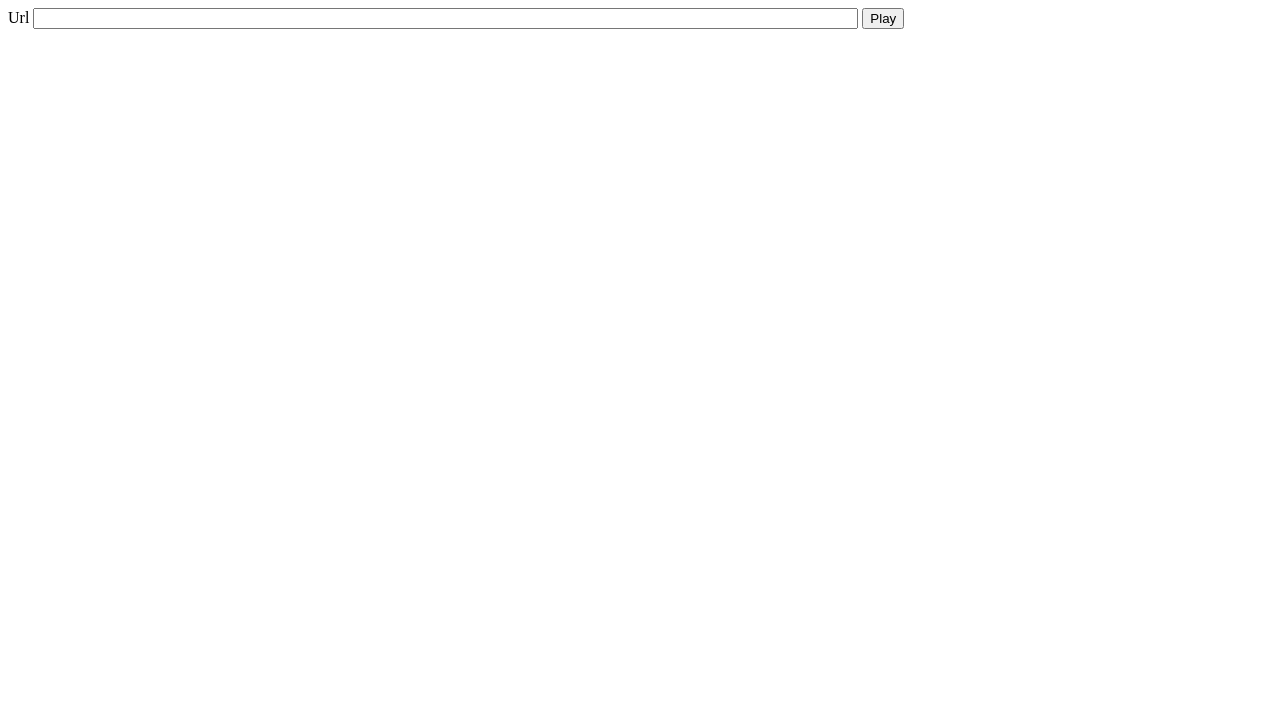
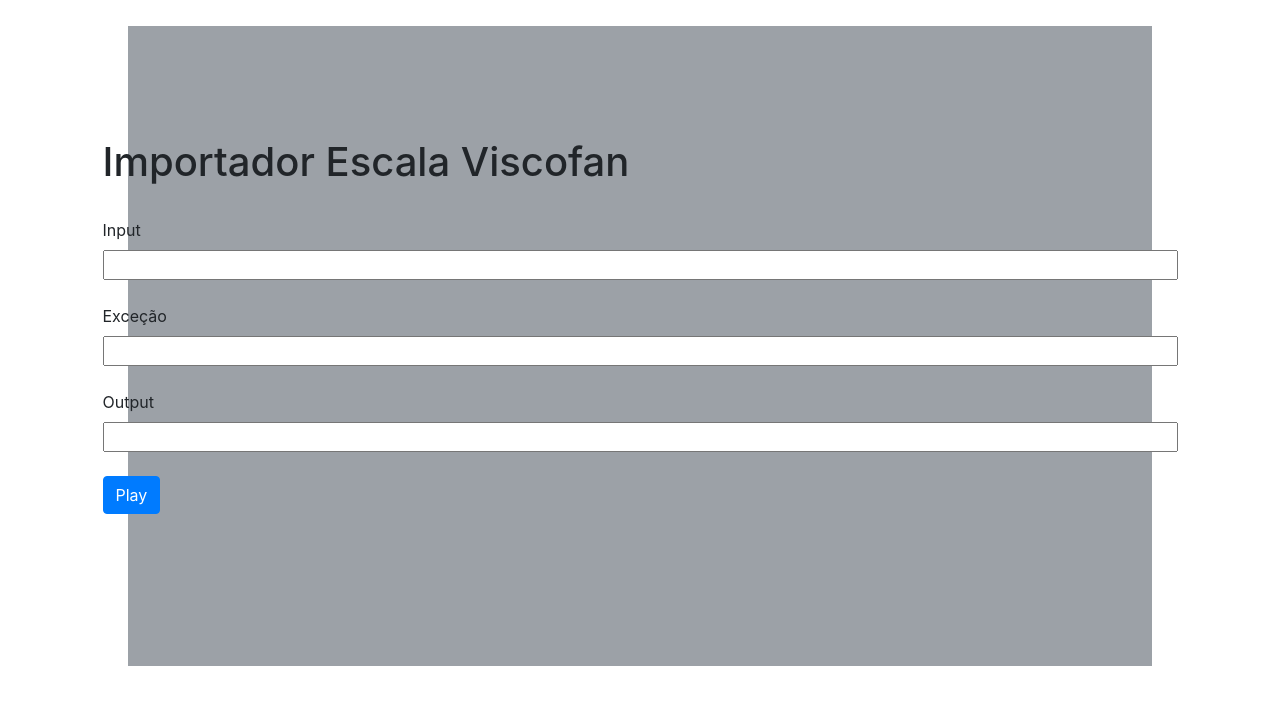
Before and after one commit to ofioneu/importador-escala-viscofan, a Flask app: page / in a window 1280 px wide. Shown: the top 705 px of the page. Run offline with Flask 2, Linux system fonts and the light colour scheme; some libraries are stand-ins or nearby versions.

Commit message:
App flask funcional com alertas

```diff
--- a/app.py
+++ b/app.py
@@ -13,128 +13,171 @@
 
 @app.route('/', methods=['GET', 'POST'])
 def importador():
-    form = MyForm()
-    a = ''
-    url_=''
-    if form.validate_on_submit():
-        url_ = form.url.data
-        print(url_)
-        a = pd.read_excel(url_) # abre o arquivo xlsx
+    try:
+        form = MyForm()
+        a = ''
+        url_ =''
+        excecao_ = ''
+        output_ =''
 
-        frame = pd.DataFrame(a) # cria um dataframe geral do arquivo
+        if form.validate_on_submit():
+            url_ = form.url.data
+            excecao_ = form.excecao.data
+            output_ = form.output.data
+            xlsx = pd.read_excel(url_) # abre o arquivo xlsx
+            frame = pd.DataFrame(xlsx) # cria um dataframe geral do arquivo
+            print(url_)
+            print(excecao_)
+            print(output_)
+
+            arq_all = open (str(output_)+'escala.txt', 'a')
 
 
+            t1e = frame.loc[0, 'TURNO 1 E']
+            t1s = frame.loc[0, 'TURNO 1 S']
+            t2e = frame.loc[0, 'TURNO 2 E']
+            t2s = frame.loc[0, 'TURNO 2 S']
+            t3e = frame.loc[0, 'TURNO 3 E']
+            t3s = frame.loc[0, 'TURNO 3 S']
 
-        t1e = frame.loc[0, 'TURNO 1 E']
-        t1s = frame.loc[0, 'TURNO 1 S']
-        t2e = frame.loc[0, 'TURNO 2 E']
-        t2s = frame.loc[0, 'TURNO 2 S']
-        t3e = frame.loc[0, 'TURNO 3 E']
-        t3s = frame.loc[0, 'TURNO 3 S']
+            ida = frame.loc[0, 'ID A'].astype(int)
+            idb = frame.loc[0, 'ID B'].astype(int)
+            idc = frame.loc[0, 'ID C'].astype(int)
+            idd = frame.loc[0, 'ID D'].astype(int)
+            ide = frame.loc[0, 'ID E'].astype(int)
 
-        ida = frame.loc[0, 'ID A'].astype(int)
-        idb = frame.loc[0, 'ID B'].astype(int)
-        idc = frame.loc[0, 'ID C'].astype(int)
-        idd = frame.loc[0, 'ID D'].astype(int)
-        ide = frame.loc[0, 'ID E'].astype(int)
+            ano = frame.loc[0, 'ANO'].astype(int)
+            mes = frame.loc[0, 'MÊS'].astype(int)
 
-        ano = frame.loc[0, 'ANO'].astype(int)
-        mes = frame.loc[0, 'MÊS'].astype(int)
+            dia = 0
+            for i in frame['ESCALA A'].dropna():
+                dia=dia+1
+                if (i == 1):
+                    arq_all.write ("INSERT INTO dia (id,data,descricao,entrada,nome,saida,escala) VALUES (nextval('dia_seq'),"+"'"+str(ano)+"-"+str(mes)+"-"+str(dia)+"','"+str(excecao_)+"',"+str(t1e)+"','Exceção',"+str(t1s)+","+str(ida)+");"+'\n')
 
-        dia = 0
-        for i in frame['ESCALA A'].dropna():
-            dia=dia+1
-            if (i == 1):
-                l = open ('escala A mes-'+str(mes)+'.txt', 'a')
-                l.write ("INSERT INTO dia (id,data,descricao,entrada,nome,saida,escala) VALUES (nextval('dia_seq'),"+"'"+str(ano)+"-"+str(mes)+"-"+str(dia)+"'"",'Exceção criada em 24/01/2019',"+str(t1e)+",'Exceção',"+str(t1s)+","+str(ida)+");"+'\n')
-                l.close ()
+                    arq = open (str(output_)+'escala A mes-'+str(mes)+'.txt', 'a')
+                    arq.write ("INSERT INTO dia (id,data,descricao,entrada,nome,saida,escala) VALUES (nextval('dia_seq'),"+"'"+str(ano)+"-"+str(mes)+"-"+str(dia)+"','"+str(excecao_)+"',"+str(t1e)+"','Exceção',"+str(t1s)+","+str(ida)+");"+'\n')
+                    arq.close ()
 
-            if (i == 2):
-                l = open ('escala A mes-'+str(mes)+'.txt', 'a')
-                l.write ("INSERT INTO dia (id,data,descricao,entrada,nome,saida,escala) VALUES (nextval('dia_seq'),"+"'"+str(ano)+"-"+str(mes)+"-"+str(dia)+"'"",'Exceção criada em 24/01/2019',"+str(t2e)+",'Exceção',"+str(t2s)+","+str(ida)+");"+'\n')
-                l.close ()
+                if (i == 2):
+                    arq_all.write ("INSERT INTO dia (id,data,descricao,entrada,nome,saida,escala) VALUES (nextval('dia_seq'),"+"'"+str(ano)+"-"+str(mes)+"-"+str(dia)+"','"+str(excecao_)+"',"+str(t2e)+",'Exceção',"+str(t2s)+","+str(ida)+");"+'\n')
 
-            if (i == 3):
-                l = open ('escala A mes-'+str(mes)+'.txt', 'a')
-                l.write ("INSERT INTO dia (id,data,descricao,entrada,nome,saida,escala) VALUES (nextval('dia_seq'),"+"'"+str(ano)+"-"+str(mes)+"-"+str(dia)+"'"",'Exceção criada em 24/01/2019',"+str(t3e)+",'Exceção',"+str(t3s)+","+str(ida)+");"+'\n')
-                l.close ()
-        print('Arquivo criado com sucesso!!')
+                    arq = open (str(output_)+'escala A mes-'+str(mes)+'.txt', 'a')
+                    arq.write ("INSERT INTO dia (id,data,descricao,entrada,nome,saida,escala) VALUES (nextval('dia_seq'),"+"'"+str(ano)+"-"+str(mes)+"-"+str(dia)+"','"+str(excecao_)+"',"+str(t2e)+",'Exceção',"+str(t2s)+","+str(ida)+");"+'\n')
+                    arq.close ()
 
-        dia=0
-        for i in frame['ESCALA B'].dropna():
-            dia=dia+1
-            if (i == 1):
-                l = open ('escala B mes-'+str(mes)+'.txt', 'a')
-                l.write ("INSERT INTO dia (id,data,descricao,entrada,nome,saida,escala) VALUES (nextval('dia_seq'),"+"'"+str(ano)+"-"+str(mes)+"-"+str(dia)+"'"",'Exceção criada em 31/12/2019',"+str(t1e)+",'Exceção',"+str(t1s)+","+str(idb)+");"+'\n')
-                l.close ()
+                if (i == 3):
+                    arq_all.write ("INSERT INTO dia (id,data,descricao,entrada,nome,saida,escala) VALUES (nextval('dia_seq'),"+"'"+str(ano)+"-"+str(mes)+"-"+str(dia)+"','"+str(excecao_)+"',"+str(t3e)+",'Exceção',"+str(t3s)+","+str(ida)+");"+'\n')
 
-            if (i == 2):
-                l = open ('escala B mes-'+str(mes)+'.txt', 'a')
-                l.write ("INSERT INTO dia (id,data,descricao,entrada,nome,saida,escala) VALUES (nextval('dia_seq'),"+"'"+str(ano)+"-"+str(mes)+"-"+str(dia)+"'"",'Exceção criada em 31/12/2019',"+str(t2e)+",'Exceção',"+str(t2s)+","+str(idb)+");"+'\n')
-                l.close ()
+                    arq = open (str(output_)+'escala A mes-'+str(mes)+'.txt', 'a')
+                    arq.write ("INSERT INTO dia (id,data,descricao,entrada,nome,saida,escala) VALUES (nextval('dia_seq'),"+"'"+str(ano)+"-"+str(mes)+"-"+str(dia)+"','"+str(excecao_)+"',"+str(t3e)+",'Exceção',"+str(t3s)+","+str(ida)+");"+'\n')
+                    arq.close ()
+            print('Arquivo criado com sucesso!!')
 
-            if (i == 3):
-                l = open ('escala B mes-'+str(mes)+'.txt', 'a')
-                l.write ("INSERT INTO dia (id,data,descricao,entrada,nome,saida,escala) VALUES (nextval('dia_seq'),"+"'"+str(ano)+"-"+str(mes)+"-"+str(dia)+"'"",'Exceção criada em 31/12/2019',"+str(t3e)+",'Exceção',"+str(t3s)+","+str(idb)+");"+'\n')
-                l.close ()
-        print('Arquivo criado com sucesso!!')
+            dia=0
+            for i in frame['ESCALA B'].dropna():
+                dia=dia+1
+                if (i == 1):
+                    arq_all.write ("INSERT INTO dia (id,data,descricao,entrada,nome,saida,escala) VALUES (nextval('dia_seq'),"+"'"+str(ano)+"-"+str(mes)+"-"+str(dia)+"','"+str(excecao_)+"',"+str(t1e)+",'Exceção',"+str(t1s)+","+str(idb)+");"+'\n')
 
-        dia=0
-        for i in frame['ESCALA C'].dropna():
-            dia=dia+1
-            if (i == 1):
-                l = open ('escala C mes-'+str(mes)+'.txt', 'a')
-                l.write ("INSERT INTO dia (id,data,descricao,entrada,nome,saida,escala) VALUES (nextval('dia_seq'),"+"'"+str(ano)+"-"+str(mes)+"-"+str(dia)+"'"",'Exceção criada em 24/01/2019',"+str(t1e)+",'Exceção',"+str(t1s)+","+str(idc)+");"+'\n')
-                l.close ()
+                    arq = open (str(output_)+'escala B mes-'+str(mes)+'.txt', 'a')
+                    arq.write ("INSERT INTO dia (id,data,descricao,entrada,nome,saida,escala) VALUES (nextval('dia_seq'),"+"'"+str(ano)+"-"+str(mes)+"-"+str(dia)+"','"+str(excecao_)+"',"+str(t1e)+",'Exceção',"+str(t1s)+","+str(idb)+");"+'\n')
+                    arq.close ()
 
-            if (i == 2):
-                l = open ('escala C mes-'+str(mes)+'.txt', 'a')
-                l.write ("INSERT INTO dia (id,data,descricao,entrada,nome,saida,escala) VALUES (nextval('dia_seq'),"+"'"+str(ano)+"-"+str(mes)+"-"+str(dia)+"'"",'Exceção criada em 24/01/2019',"+str(t2e)+",'Exceção',"+str(t2s)+","+str(idc)+");"+'\n')
-                l.close ()
+                if (i == 2):
+                    arq_all.write ("INSERT INTO dia (id,data,descricao,entrada,nome,saida,escala) VALUES (nextval('dia_seq'),"+"'"+str(ano)+"-"+str(mes)+"-"+str(dia)+"','"+str(excecao_)+"',"+str(t2e)+",'Exceção',"+str(t2s)+","+str(idb)+");"+'\n')
 
-            if (i == 3):
-                l = open ('escala C mes-'+str(mes)+'.txt', 'a')
-                l.write ("INSERT INTO dia (id,data,descricao,entrada,nome,saida,escala) VALUES (nextval('dia_seq'),"+"'"+str(ano)+"-"+str(mes)+"-"+str(dia)+"'"",'Exceção criada em 24/01/2019',"+str(t3e)+",'Exceção',"+str(t3s)+","+str(idc)+");"+'\n')
-                l.close ()
-        print('Arquivo criado com sucesso!!')
+                    arq = open (str(output_)+'escala B mes-'+str(mes)+'.txt', 'a')
+                    arq.write ("INSERT INTO dia (id,data,descricao,entrada,nome,saida,escala) VALUES (nextval('dia_seq'),"+"'"+str(ano)+"-"+str(mes)+"-"+str(dia)+"','"+str(excecao_)+"',"+str(t2e)+",'Exceção',"+str(t2s)+","+str(idb)+");"+'\n')
+                    arq.close ()
 
-        dia=0
-        for i in frame['ESCALA D'].dropna():
-            dia=dia+1
-            if (i == 1):
-                l = open ('escala D mes-'+str(mes)+'.txt', 'a')
-                l.write ("INSERT INTO dia (id,data,descricao,entrada,nome,saida,escala) VALUES (nextval('dia_seq'),"+"'"+str(ano)+"-"+str(mes)+"-"+str(dia)+"'"",'Exceção criada em 24/01/2019',"+str(t1e)+",'Exceção',"+str(t1s)+","+str(idd)+");"+'\n')
-                l.close ()
+                if (i == 3):
+                    arq_all.write ("INSERT INTO dia (id,data,descricao,entrada,nome,saida,escala) VALUES (nextval('dia_seq'),"+"'"+str(ano)+"-"+str(mes)+"-"+str(dia)+"',"+str(excecao_)+"',"+str(t3e)+",'Exceção',"+str(t3s)+","+str(idb)+");"+'\n')
 
-            if (i == 2):
-                l = open ('escala D mes-'+str(mes)+'.txt', 'a')
-                l.write ("INSERT INTO dia (id,data,descricao,entrada,nome,saida,escala) VALUES (nextval('dia_seq'),"+"'"+str(ano)+"-"+str(mes)+"-"+str(dia)+"'"",'Exceção criada em 24/01/2019',"+str(t2e)+",'Exceção',"+str(t2s)+","+str(idd)+");"+'\n')
-                l.close ()
+                    arq = open (str(output_)+'escala B mes-'+str(mes)+'.txt', 'a')
+                    arq.write ("INSERT INTO dia (id,data,descricao,entrada,nome,saida,escala) VALUES (nextval('dia_seq'),"+"'"+str(ano)+"-"+str(mes)+"-"+str(dia)+"','"+str(excecao_)+"',"+str(t3e)+",'Exceção',"+str(t3s)+","+str(idb)+");"+'\n')
+                    arq.close ()
+            print('Arquivo criado com sucesso!!')
 
-            if (i == 3):
-                l = open ('escala D mes-'+str(mes)+'.txt', 'a')
-                l.write ("INSERT INTO dia (id,data,descricao,entrada,nome,saida,escala) VALUES (nextval('dia_seq'),"+"'"+str(ano)+"-"+str(mes)+"-"+str(dia)+"'"",'Exceção criada em 24/01/2019',"+str(t3e)+",'Exceção',"+str(t3s)+","+str(idd)+");"+'\n')
-                l.close ()
-        print('Arquivo criado com sucesso!!')
+            dia=0
+            for i in frame['ESCALA C'].dropna():
+                dia=dia+1
+                if (i == 1):
+                    arq_all.write ("INSERT INTO dia (id,data,descricao,entrada,nome,saida,escala) VALUES (nextval('dia_seq'),"+"'"+str(ano)+"-"+str(mes)+"-"+str(dia)+"','"+str(excecao_)+"',"+str(t1e)+",'Exceção',"+str(t1s)+","+str(idc)+");"+'\n')
 
-        dia=0
-        for i in frame['ESCALA E'].dropna():
-            dia=dia+1
-            if (i == 1):
-                l = open ('escala E mes-'+str(mes)+'.txt', 'a')
-                l.write ("INSERT INTO dia (id,data,descricao,entrada,nome,saida,escala) VALUES (nextval('dia_seq'),"+"'"+str(ano)+"-"+str(mes)+"-"+str(dia)+"'"",'Exceção criada em 24/01/2019',"+str(t1e)+",'Exceção',"+str(t1s)+","+str(ide)+");"+'\n')
-                l.close ()
+                    arq = open (str(output_)+'escala C mes-'+str(mes)+'.txt', 'a')
+                    arq.write ("INSERT INTO dia (id,data,descricao,entrada,nome,saida,escala) VALUES (nextval('dia_seq'),"+"'"+str(ano)+"-"+str(mes)+"-"+str(dia)+"','"+str(excecao_)+"',"+str(t1e)+",'Exceção',"+str(t1s)+","+str(idc)+");"+'\n')
+                    arq.close ()
 
-            if (i == 2):
-                l = open ('escala E mes-'+str(mes)+'.txt', 'a')
-                l.write ("INSERT INTO dia (id,data,descricao,entrada,nome,saida,escala) VALUES (nextval('dia_seq'),"+"'"+str(ano)+"-"+str(mes)+"-"+str(dia)+"'"",'Exceção criada em 24/01/2019',"+str(t2e)+",'Exceção',"+str(t2s)+","+str(ide)+");"+'\n')
-                l.close ()
+                if (i == 2):
+                    arq_all.write ("INSERT INTO dia (id,data,descricao,entrada,nome,saida,escala) VALUES (nextval('dia_seq'),"+"'"+str(ano)+"-"+str(mes)+"-"+str(dia)+"','"+str(excecao_)+"',"+str(t2e)+",'Exceção',"+str(t2s)+","+str(idc)+");"+'\n')
 
-            if (i == 3):
-                l = open ('escala E mes-'+str(mes)+'.txt', 'a')
-                l.write ("INSERT INTO dia (id,data,descricao,entrada,nome,saida,escala) VALUES (nextval('dia_seq'),"+"'"+str(ano)+"-"+str(mes)+"-"+str(dia)+"'"",'Exceção criada em 24/01/2019',"+str(t3e)+",'Exceção',"+str(t3s)+","+str(ide)+");"+'\n')
-                l.close ()
-        print('Arquivo criado com sucesso!!')
+                    arq = open (str(output_)+'escala C mes-'+str(mes)+'.txt', 'a')
+                    arq.write ("INSERT INTO dia (id,data,descricao,entrada,nome,saida,escala) VALUES (nextval('dia_seq'),"+"'"+str(ano)+"-"+str(mes)+"-"+str(dia)+"','"+str(excecao_)+"',"+str(t2e)+",'Exceção',"+str(t2s)+","+str(idc)+");"+'\n')
+                    arq.close ()
+
+                if (i == 3):
+                    arq_all.write ("INSERT INTO dia (id,data,descricao,entrada,nome,saida,escala) VALUES (nextval('dia_seq'),"+"'"+str(ano)+"-"+str(mes)+"-"+str(dia)+"','"+str(excecao_)+"',"+str(t3e)+",'Exceção',"+str(t3s)+","+str(idc)+");"+'\n')
+
+                    arq = open (str(output_)+'escala C mes-'+str(mes)+'.txt', 'a')
+                    arq.write ("INSERT INTO dia (id,data,descricao,entrada,nome,saida,escala) VALUES (nextval('dia_seq'),"+"'"+str(ano)+"-"+str(mes)+"-"+str(dia)+"','"+str(excecao_)+"',"+str(t3e)+",'Exceção',"+str(t3s)+","+str(idc)+");"+'\n')
+                    arq.close ()
+            print('Arquivo criado com sucesso!!')
+
+            dia=0
+            for i in frame['ESCALA D'].dropna():
+                dia=dia+1
+                if (i == 1):
+                    arq_all.write ("INSERT INTO dia (id,data,descricao,entrada,nome,saida,escala) VALUES (nextval('dia_seq'),"+"'"+str(ano)+"-"+str(mes)+"-"+str(dia)+"','"+str(excecao_)+"',"+str(t1e)+",'Exceção',"+str(t1s)+","+str(idd)+");"+'\n')
+
+                    arq = open (str(output_)+'escala D mes-'+str(mes)+'.txt', 'a')
+                    arq.write ("INSERT INTO dia (id,data,descricao,entrada,nome,saida,escala) VALUES (nextval('dia_seq'),"+"'"+str(ano)+"-"+str(mes)+"-"+str(dia)+"','"+str(excecao_)+"',"+str(t1e)+",'Exceção',"+str(t1s)+","+str(idd)+");"+'\n')
+                    arq.close ()
+
+                if (i == 2):
+                    arq_all.write ("INSERT INTO dia (id,data,descricao,entrada,nome,saida,escala) VALUES (nextval('dia_seq'),"+"'"+str(ano)+"-"+str(mes)+"-"+str(dia)+"','"+str(excecao_)+"',"+str(t2e)+",'Exceção',"+str(t2s)+","+str(idd)+");"+'\n')
+
+                    arq = open (str(output_)+'escala D mes-'+str(mes)+'.txt', 'a')
+                    arq.write ("INSERT INTO dia (id,data,descricao,entrada,nome,saida,escala) VALUES (nextval('dia_seq'),"+"'"+str(ano)+"-"+str(mes)+"-"+str(dia)+"','"+str(excecao_)+"',"+str(t2e)+",'Exceção',"+str(t2s)+","+str(idd)+");"+'\n')
+                    arq.close ()
+
+                if (i == 3):
+                    arq_all.write ("INSERT INTO dia (id,data,descricao,entrada,nome,saida,escala) VALUES (nextval('dia_seq'),"+"'"+str(ano)+"-"+str(mes)+"-"+str(dia)+"','"+str(excecao_)+"',"+str(t3e)+",'Exceção',"+str(t3s)+","+str(idd)+");"+'\n')
+
+                    arq = open (str(output_)+'escala D mes-'+str(mes)+'.txt', 'a')
+                    arq.write ("INSERT INTO dia (id,data,descricao,entrada,nome,saida,escala) VALUES (nextval('dia_seq'),"+"'"+str(ano)+"-"+str(mes)+"-"+str(dia)+"','"+str(excecao_)+"',"+str(t3e)+",'Exceção',"+str(t3s)+","+str(idd)+");"+'\n')
+                    arq.close ()
+            print('Arquivo criado com sucesso!!')
+
+            dia=0
+            for i in frame['ESCALA E'].dropna():
+                dia=dia+1
+                if (i == 1):
+                    arq_all.write ("INSERT INTO dia (id,data,descricao,entrada,nome,saida,escala) VALUES (nextval('dia_seq'),"+"'"+str(ano)+"-"+str(mes)+"-"+str(dia)+"','"+str(excecao_)+"',"+str(t1e)+",'Exceção',"+str(t1s)+","+str(ide)+");"+'\n')
+
+                    arq = open (str(output_)+'escala E mes-'+str(mes)+'.txt', 'a')
+                    arq.write ("INSERT INTO dia (id,data,descricao,entrada,nome,saida,escala) VALUES (nextval('dia_seq'),"+"'"+str(ano)+"-"+str(mes)+"-"+str(dia)+"','"+str(excecao_)+"',"+str(t1e)+",'Exceção',"+str(t1s)+","+str(ide)+");"+'\n')
+                    arq.close ()
+
+                if (i == 2):
+                    arq_all.write ("INSERT INTO dia (id,data,descricao,entrada,nome,saida,escala) VALUES (nextval('dia_seq'),"+"'"+str(ano)+"-"+str(mes)+"-"+str(dia)+"','"+str(excecao_)+"',"+str(t2e)+",'Exceção',"+str(t2s)+","+str(ide)+");"+'\n')
+
+                    arq = open (str(output_)+'escala E mes-'+str(mes)+'.txt', 'a')
+                    arq.write ("INSERT INTO dia (id,data,descricao,entrada,nome,saida,escala) VALUES (nextval('dia_seq'),"+"'"+str(ano)+"-"+str(mes)+"-"+str(dia)+"','"+str(excecao_)+"',"+str(t2e)+",'Exceção',"+str(t2s)+","+str(ide)+");"+'\n')
+                    arq.close ()
+
+                if (i == 3):
+                    arq_all.write ("INSERT INTO dia (id,data,descricao,entrada,nome,saida,escala) VALUES (nextval('dia_seq'),"+"'"+str(ano)+"-"+str(mes)+"-"+str(dia)+"','"+str(excecao_)+"',"+str(t3e)+",'Exceção',"+str(t3s)+","+str(ide)+");"+'\n')
+
+                    arq = open (str(output_)+'escala E mes-'+str(mes)+'.txt', 'a')
+                    arq.write ("INSERT INTO dia (id,data,descricao,entrada,nome,saida,escala) VALUES (nextval('dia_seq'),"+"'"+str(ano)+"-"+str(mes)+"-"+str(dia)+"','"+str(excecao_)+"',"+str(t3e)+",'Exceção',"+str(t3s)+","+str(ide)+");"+'\n')
+                    arq.close ()
+            arq_all.close()
+            print('Arquivo criado com sucesso!!')
+            flash('Arquivos gerados com sucesso!', "alert-success")
+    except:
+        flash('Falha ao gerar os arquivos!', 'error')
+
     return render_template('home.html', form=form)
 
 
--- a/forms.py
+++ b/forms.py
@@ -4,4 +4,6 @@
 
 
 class MyForm(FlaskForm):
-    url = StringField('Url', validators=[DataRequired()])
+    url = StringField('Input', validators=[DataRequired()])
+    excecao = StringField('Exceção', validators=[DataRequired()])
+    output = StringField('Output', validators=[DataRequired()])
--- /dev/null
+++ b/static/main.css
@@ -0,0 +1,24 @@
+.container {
+    width: 80vw;
+    height: 80vh;
+    background: rgb(156, 161, 167);
+    display: flex;
+    flex-direction: row;
+    justify-content: center;
+    align-items: center;
+    margin-top: 2vw;
+}
+
+.alert-success {
+    position: fixed;
+    color: #155724;
+    background-color: #d4edda;
+    border-color: #c3e6cb;
+}
+
+.error {
+    position: fixed;
+    color: #cc1d1d;
+    background-color: #d7da14;
+    border-color: #f50808;
+}
--- a/templates/home.html
+++ b/templates/home.html
@@ -4,13 +4,48 @@
     <meta charset="UTF-8">
     <meta name="viewport" content="width=device-width, initial-scale=1.0">
     <meta http-equiv="X-UA-Compatible" content="ie=edge">
+    <link rel="stylesheet" href="https://stackpath.bootstrapcdn.com/bootstrap/4.4.1/css/bootstrap.min.css" integrity="sha384-Vkoo8x4CGsO3+Hhxv8T/Q5PaXtkKtu6ug5TOeNV6gBiFeWPGFN9MuhOf23Q9Ifjh" crossorigin="anonymous">
+
+    <link rel="stylesheet" href="{{ url_for('static', filename='main.css') }}">
+
     <title>Importador Viscofan</title>
 </head>
 <body>
+
+    <div class ="container">
+
+        <div class="form-group">
+            <h1>Importador Escala Viscofan</h1>
         <form method="POST" action="/">
             {{ form.csrf_token }}
-            {{ form.url.label }} {{ form.url(size=100) }}
-            <input type="submit" value="Play">
+            <br>{{ form.url.label }} {{ form.url(size=100) }}</br>
+            <br>{{ form.excecao.label }} {{ form.excecao(size=100) }}</br>
+            <br>{{ form.output.label }} {{ form.output(size=100) }}</br>
+            <br><input class="btn btn-primary" type="submit" value="Play"></br>
+
+            <br>
+
+            {% with messages = get_flashed_messages(with_categories=true) %}
+                      {% if messages %}
+
+                      {% for category, message in messages %}
+
+                      <div class="{{ category }}" role="alert">
+                        <br>
+                        {{ message }}
+                     </br>
+                      </div>
+
+
+                      {% endfor %}
+
+                      {% endif %}
+                      {% endwith %}
+        </div>
+
+    </div>
+
         </form>
+
 </body>
 </html>
```
